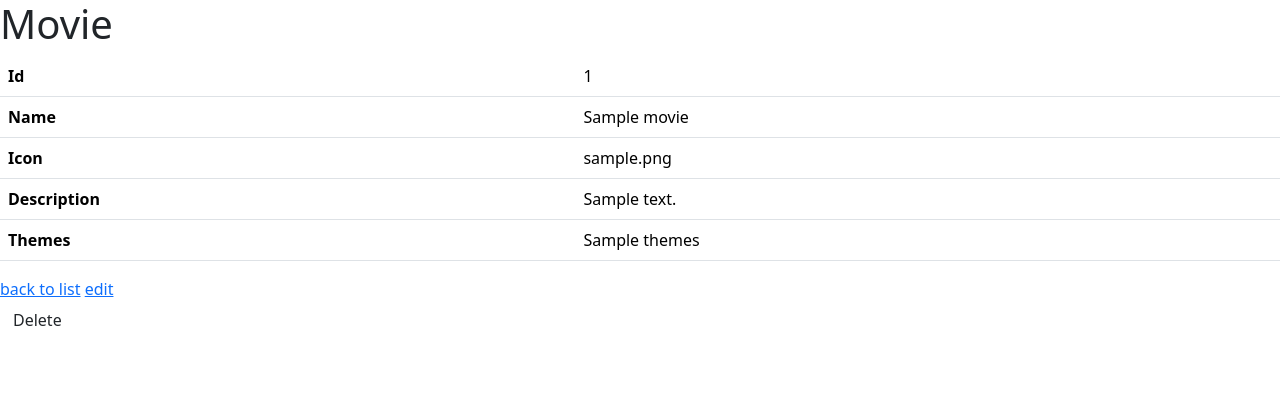
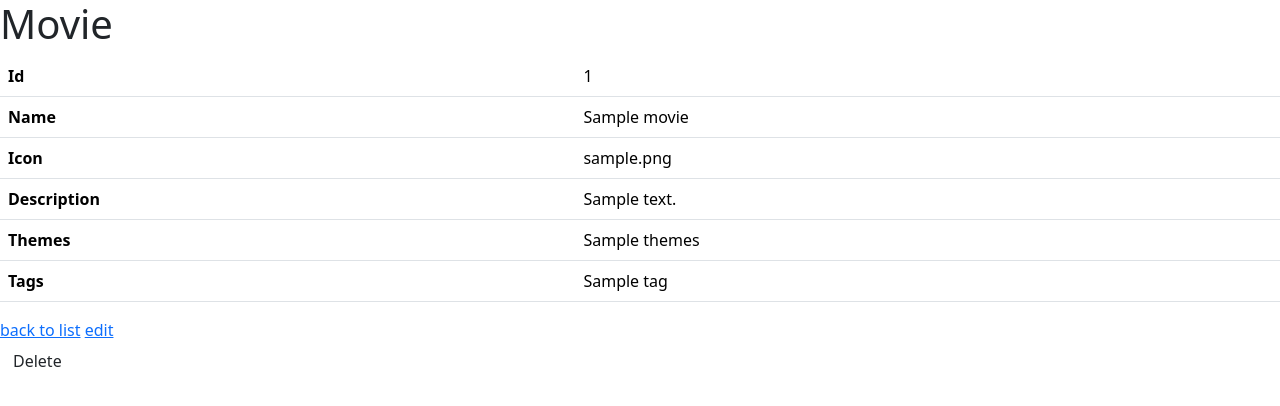
Before and after one commit to ProjetFilRougeCeppic2023/Project-Repo, a Symfony app: template DEY/templates/movie/show.html.twig in a window 1280 px wide. Shown: the top 406 px of the page. Run offline with Twig, Linux system fonts and the light colour scheme; the template is opened without the code that fills it: most values are stand-ins (such as "Sample title", 1, 10 or a date in 2020); some libraries are stand-ins or nearby versions.

Commit message:
ADD - Working show movie with tags

```diff
--- a/DEY/templates/movie/show.html.twig
+++ b/DEY/templates/movie/show.html.twig
@@ -27,6 +27,14 @@
                 <th>Themes</th>
                 <td>{{ movie.themes }}</td>
             </tr>
+            <tr>
+                <th>Tags</th>
+                <td>
+                    {% for tag in movie.tags %}
+                        {{ tag.name }}
+                    {% endfor %}
+                </td>
+            </tr>
         </tbody>
     </table>
 
```
